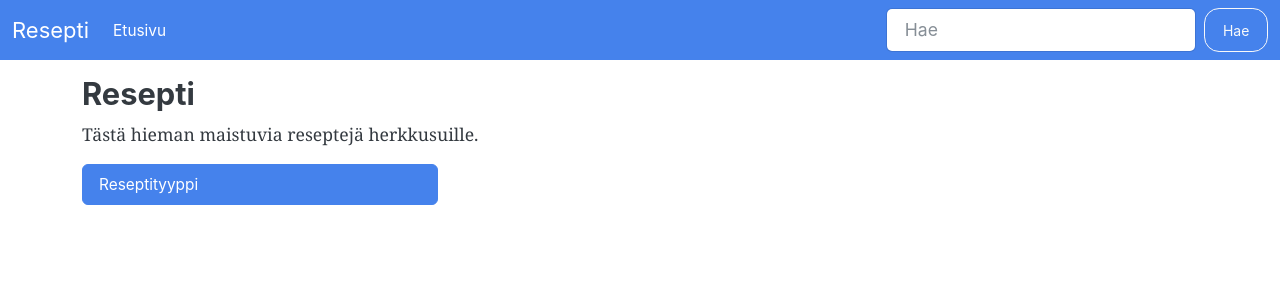
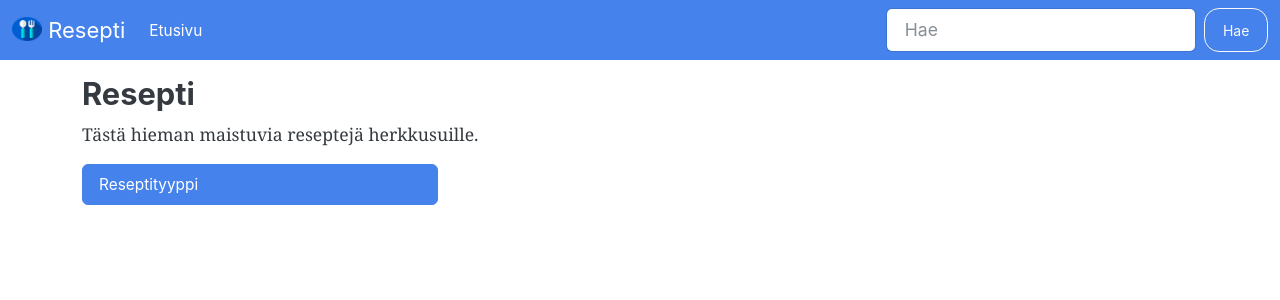
Before and after one commit to T-101/resepti, a Django app: page / in a window 1280 px wide. Shown: the top 300 px of the page. Run offline with Django 4.2, Linux system fonts and the light colour scheme; data that the repository does not hold is empty; some libraries are stand-ins or nearby versions.

Commit message:
added favicons and manifest

```diff
--- a/backend/recipe/templates/recipe/base.html
+++ b/backend/recipe/templates/recipe/base.html
@@ -1,10 +1,15 @@
-<!DOCTYPE html>
+<!DOCTYPE html>{% load static %}
 <html lang="fi">
 <head>
     <meta charset="UTF-8">
     {% block title %}
         <title>Resepti</title>
     {% endblock %}
+    <link rel="apple-touch-icon" sizes="180x180" href="{% static 'apple-touch-icon.png' %}">
+    <link rel="icon" type="image/png" sizes="32x32" href="{% static 'favicon-32x32.png' %}">
+    <link rel="icon" type="image/png" sizes="16x16" href="{% static 'favicon-16x16.png' %}">
+    <link rel="manifest" href="{% static 'site.webmanifest' %}">
+    <!-- Favicon from Freepik - https://www.flaticon.com/free-icons/spoon -->
     <meta name="viewport" content="width=device-width, initial-scale=1">
     <link rel="stylesheet" href="https://cdnjs.cloudflare.com/ajax/libs/bootswatch/5.2.3/litera/bootstrap.min.css"
           integrity="sha512-bKFHl04NnBGpTyxFreApJzGG6ikCFJUZU0nBpEwPS9fbe0g+OTL2lJVc3fRNh5Q7bQtP8tYjefsJTwywPtgpyg=="
@@ -15,23 +20,21 @@
 
 <nav class="navbar navbar-dark navbar-expand-sm bg-primary mb-3">
     <div class="container-fluid">
-        <button class="navbar-toggler" type="button" data-bs-toggle="collapse" data-bs-target="#navbarTogglerDemo01"
-                aria-controls="navbarTogglerDemo01" aria-expanded="false" aria-label="Toggle navigation">
+        <button class="navbar-toggler" type="button" data-bs-toggle="collapse" data-bs-target="#navbarToggler"
+                aria-controls="navbarToggler" aria-expanded="false" aria-label="Toggle navigation">
             <span class="navbar-toggler-icon"></span>
         </button>
-        <div class="collapse navbar-collapse" id="navbarTogglerDemo01">
-            <a class="navbar-brand" href="{% url 'recipe:landing-page' %}">Resepti</a>
+        <div class="collapse navbar-collapse" id="navbarToggler">
+            <a class="navbar-brand" href="{% url 'recipe:landing-page' %}">
+                <img src="{% static 'favicon-32x32.png' %}" alt="Logo" width="30" height="24"
+                     class="d-inline-block align-text-top">
+                Resepti
+            </a>
 
-            <ul class="navbar-nav me-auto mb-2 mb-lg-0">
-
+            <ul class="navbar-nav me-auto mb-lg-0">
                 <li class="nav-item">
                     <a class="nav-link active" aria-current="page" href="{% url 'recipe:landing-page' %}">Etusivu</a>
                 </li>
-                <!--
-<li class="nav-item">
-	<a class="nav-link" href="#">Link</a>
-</li>
--->
             </ul>
 
             <form class="d-flex" role="search" method="get" action="{% url 'recipe:search' %}">
```
Also changed, not shown: backend/recipe/static/android-chrome-192x192.png (added), backend/recipe/static/android-chrome-512x512.png (added), backend/recipe/static/apple-touch-icon.png (added), backend/recipe/static/favicon-16x16.png (added), backend/recipe/static/favicon-32x32.png (added), backend/recipe/static/favicon.ico (added), backend/recipe/static/site.webmanifest (added).
